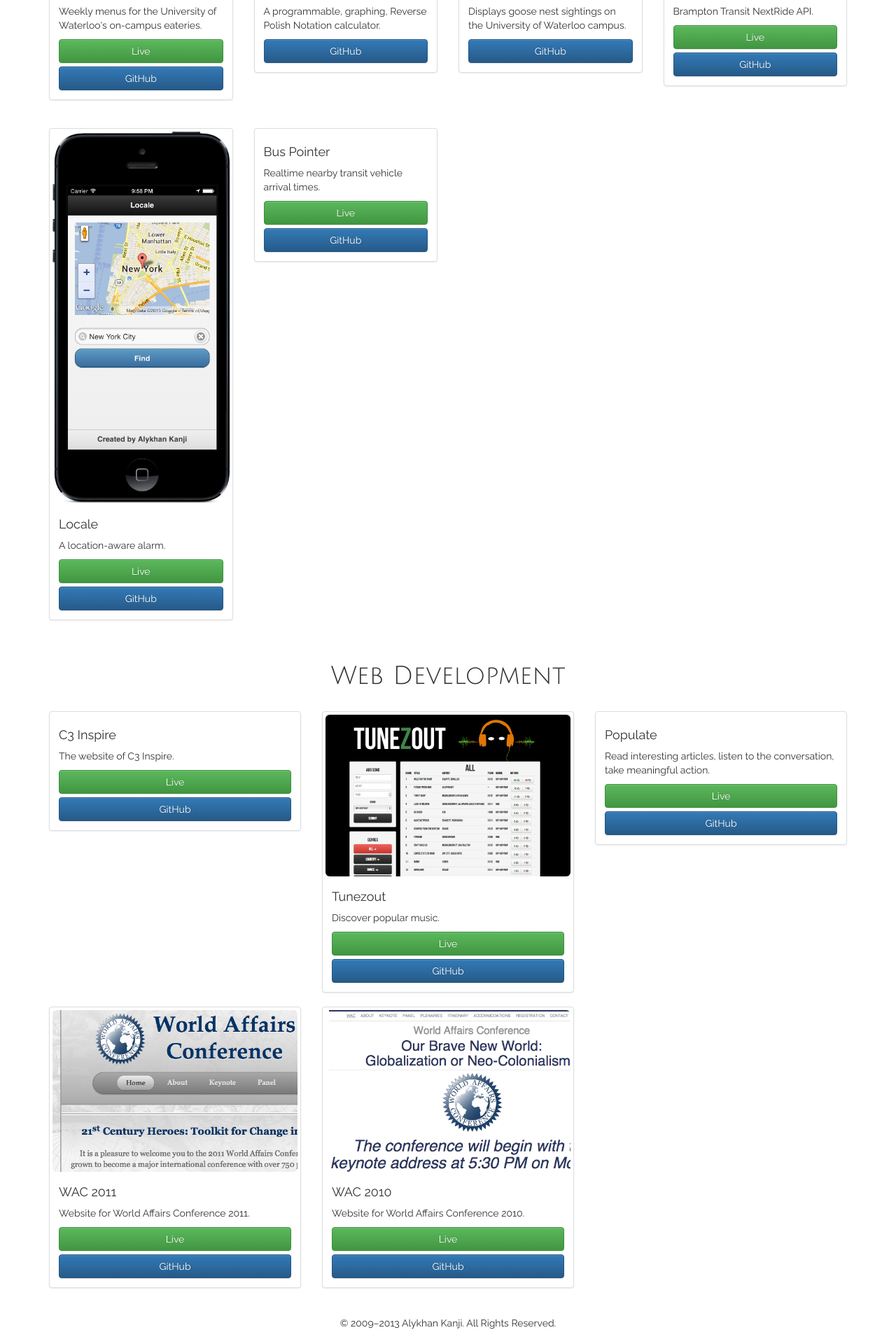
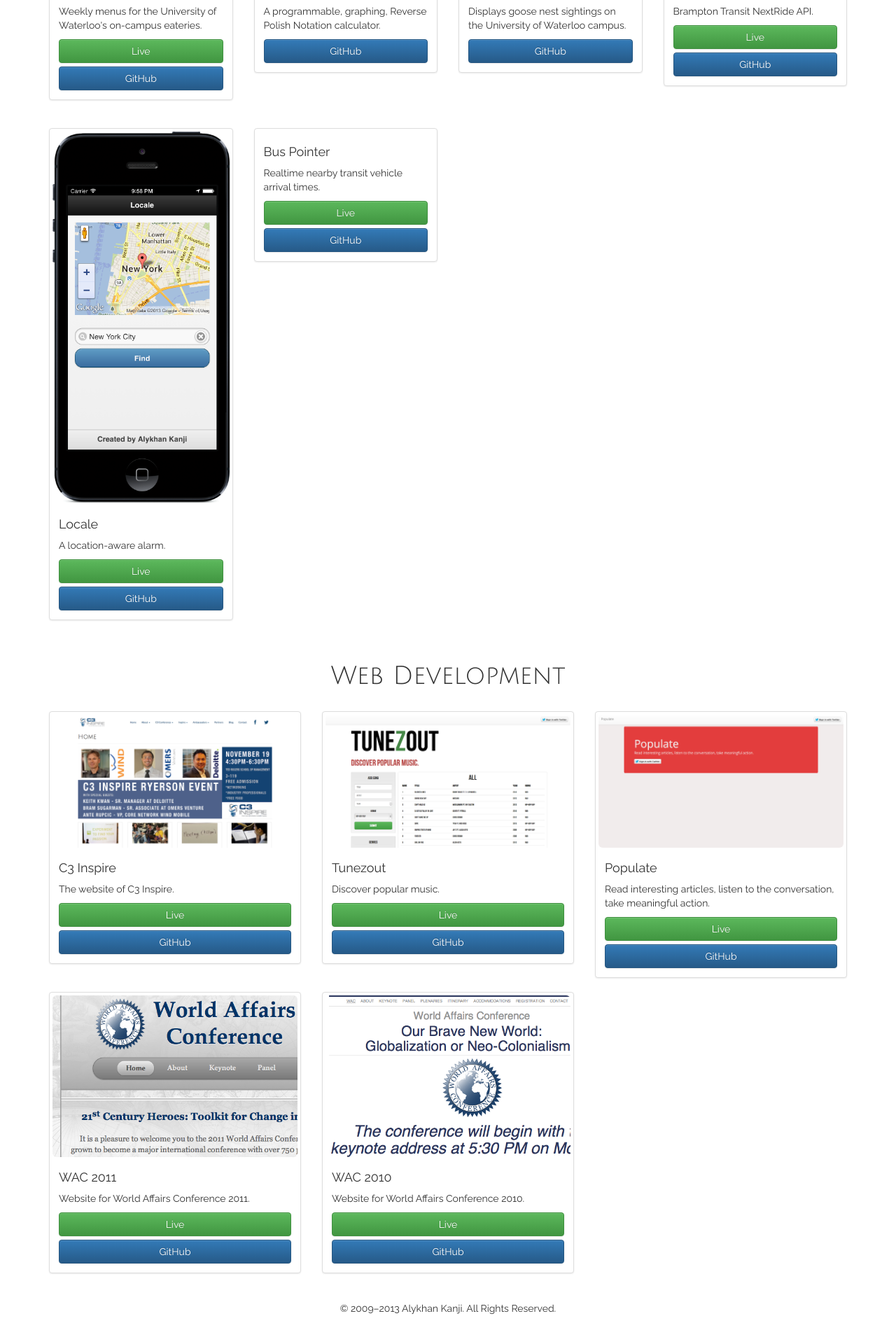
Before and after one commit to alykhank/alykhank.github.io, a Jekyll site: the page built from portfolio.html, in a window 1280 px wide. Shown: the part 740-2660 px from the top of the page at 70% size. Built offline with Jekyll 4.4.1, drawn with Linux system fonts in a browser that asks for light colours; nearby versions of some CDN libraries; Markdown is read by kramdown in place of the engine named in the settings; comment, search, counter and statistics services are not loaded; after the commit the page ends 2639 px from its top, so only the background shows below that.

Commit message:
Add new thumbnails to Web Dev in portfolio

```diff
--- a/portfolio.html
+++ b/portfolio.html
@@ -82,7 +82,7 @@
 <div class="row">
 	<div class="col-xs-6 col-sm-4">
 		<div class="thumbnail">
-			<!-- <img src="" alt="C3 Inspire" class="img-rounded img-responsive"> -->
+			<img src="img/c3inspire.png" alt="C3 Inspire" class="img-rounded img-responsive">
 			<div class="caption">
 				<h4>C3 Inspire</h4>
 				<p>The website of C3 Inspire.</p>
@@ -93,7 +93,7 @@
 	</div>
 	<div class="col-xs-6 col-sm-4">
 		<div class="thumbnail">
-			<img src="img/tunezout_thumb.png" alt="Tunezout" class="img-rounded img-responsive">
+			<img src="img/tunezout.png" alt="Tunezout" class="img-rounded img-responsive">
 			<div class="caption">
 				<h4>Tunezout</h4>
 				<p>Discover popular music.</p>
@@ -105,7 +105,7 @@
 	<div class="clearfix visible-xs"></div>
 	<div class="col-xs-6 col-sm-4">
 		<div class="thumbnail">
-			<!-- <img src="" alt="Populate" class="img-rounded img-responsive"> -->
+			<img src="img/populate.png" alt="Populate" class="img-rounded img-responsive">
 			<div class="caption">
 				<h4>Populate</h4>
 				<p>Read interesting articles, listen to the conversation, take meaningful action.</p>
```
Also changed, not shown: img/c3inspire.png (added), img/populate.png (added), img/tunezout.png (added), img/tunezout_thumb.png (deleted).
